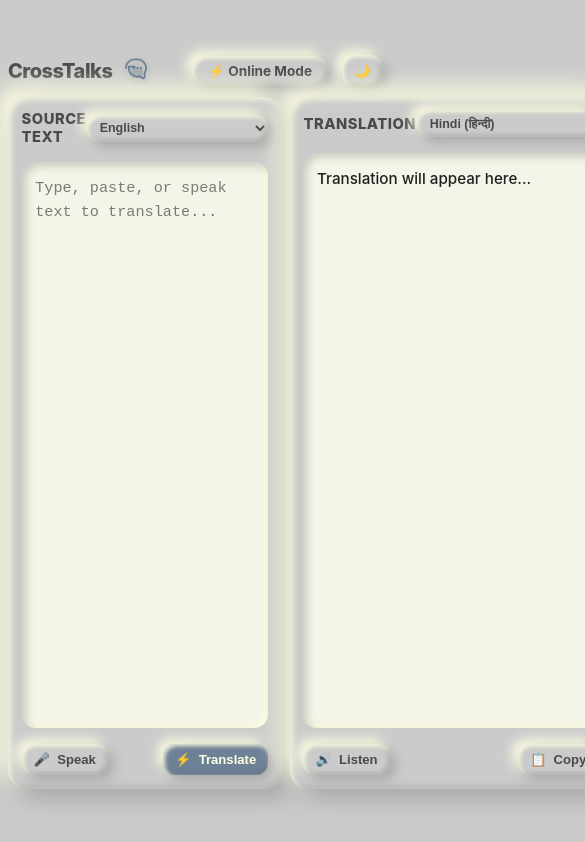
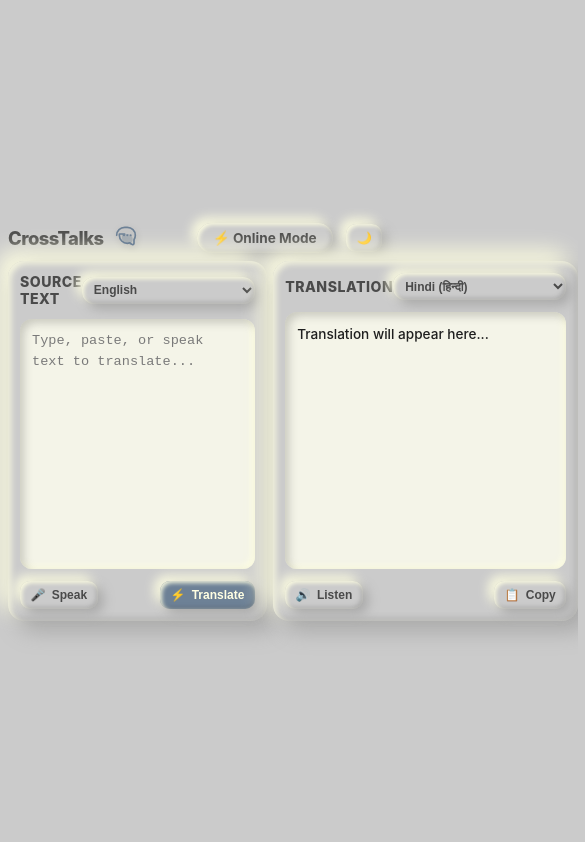
Before and after one commit to Rancho4507/Cross-Talks, a website: page index.html in a window 390 px wide. Shown: the top 842 px of the page, 585 px wide, since content can reach past the window. Drawn offline with Linux system fonts and the light colour scheme.

Commit message:
Fix mobile horizontal card aspect ratio and stretching

```diff
--- a/style.css
+++ b/style.css
@@ -1,6 +1,5 @@
 /* Color Palette: #4A4A4A, #CBCBCB, #FFFFE3, #6D8196 */
 :root {
-  /* Core Swatches */
   --c-charcoal: #4A4A4A;
   --c-clay-grey: #CBCBCB;
   --c-warm-light: #FFFFE3;
@@ -9,15 +8,15 @@
   /* Light Theme (Default) */
   --bg-main: #CBCBCB;
   --card-bg: #CBCBCB;
-  --text-main: #2A2A2A;           /* High contrast dark text */
+  --text-main: #2A2A2A;
   --text-heading: #4A4A4A;
   --text-muted: #5C5C5C;
   --accent-blue: #6D8196;
   --accent-text: #FFFFE3;
 
-  /* Input & Output Box Styling (High Readability) */
-  --field-bg: #F4F4E8;            /* Tint of warm light for crisp contrast */
-  --field-text: #1F1F1F;          /* Deep solid text inside boxes */
+  /* Input & Output Box Styling */
+  --field-bg: #F4F4E8;
+  --field-text: #1F1F1F;
   --field-placeholder: #7A7A7A;
 
   /* Claymorphism 3D Shadows */
@@ -32,14 +31,14 @@
 [data-theme="dark"] {
   --bg-main: #23272C;
   --card-bg: #353B42;
-  --text-main: #FFFFE3;           /* Crisp light warm text */
+  --text-main: #FFFFE3;
   --text-heading: #FFFFE3;
   --text-muted: #CBCBCB;
   --accent-blue: #6D8196;
   --accent-text: #FFFFE3;
 
-  --field-bg: #1C2025;            /* Dark deep container for clear reading */
-  --field-text: #FFFFFF;          /* Pure white text */
+  --field-bg: #1C2025;
+  --field-text: #FFFFFF;
   --field-placeholder: #8C98A6;
 
   --clay-outer: 10px 10px 24px #14171A, -8px -8px 20px #424952;
@@ -68,10 +67,10 @@
   padding: 1.25rem;
 }
 
-/* App Header */
+/* Header */
 .app-header {
   width: 100%;
-  max-width: 1100px;
+  max-width: 1000px;
   display: flex;
   align-items: center;
   justify-content: space-between;
@@ -91,10 +90,9 @@
   letter-spacing: -0.5px;
 }
 
-/* Unique Chat Logo (Right of Title) */
 .brand-logo {
-  width: 32px;
-  height: 32px;
+  width: 30px;
+  height: 30px;
   color: var(--c-slate-blue);
   filter: drop-shadow(1px 2px 3px rgba(0, 0, 0, 0.15));
 }
@@ -115,24 +113,24 @@
   font-weight: 700;
 }
 
-/* Horizontal Side-by-Side Workspace */
+/* Balanced Horizontal Workspace */
 .translator-container {
   display: flex;
-  flex-direction: row; /* Horizontal split */
-  gap: 1.5rem;
+  flex-direction: row;
+  gap: 1rem;
   width: 100%;
-  max-width: 1100px;
-  height: 68vh;
-  min-height: 460px;
+  max-width: 1000px;
+  height: 420px;
+  max-height: 55vh;
 }
 
 /* 3D Clay Cards */
 .clay-card {
   flex: 1;
   background-color: var(--card-bg);
-  border-radius: 26px;
+  border-radius: 24px;
   box-shadow: var(--clay-outer), var(--clay-card-inset);
-  padding: 1.5rem;
+  padding: 1.25rem;
   display: flex;
   flex-direction: column;
 }
@@ -141,32 +139,31 @@
   display: flex;
   justify-content: space-between;
   align-items: center;
-  margin-bottom: 1rem;
+  margin-bottom: 0.75rem;
 }
 
 .panel-title {
-  font-size: 0.92rem;
+  font-size: 0.88rem;
   font-weight: 800;
   text-transform: uppercase;
   letter-spacing: 0.5px;
   color: var(--text-heading);
 }
 
-/* Language Dropdown Select */
 .clay-select {
   background: var(--card-bg);
   color: var(--text-heading);
   border: none;
   outline: none;
-  font-size: 0.92rem;
+  font-size: 0.88rem;
   font-weight: 700;
-  padding: 0.5rem 0.9rem;
-  border-radius: 14px;
+  padding: 0.45rem 0.8rem;
+  border-radius: 12px;
   box-shadow: var(--clay-btn-outer), var(--clay-btn-inset);
   cursor: pointer;
 }
 
-/* High-Visibility Input & Output Areas */
+/* Text Input & Output Areas */
 .clay-input {
   flex: 1;
   width: 100%;
@@ -174,11 +171,11 @@
   color: var(--field-text) !important;
   border: none;
   outline: none;
-  border-radius: 18px;
-  padding: 1.25rem;
-  font-size: 1.15rem;
+  border-radius: 16px;
+  padding: 1rem;
+  font-size: 1rem;
   font-weight: 500;
-  line-height: 1.6;
+  line-height: 1.5;
   resize: none;
   box-shadow: var(--clay-field-inset);
   overflow-y: auto;
@@ -194,13 +191,13 @@
   word-break: break-word;
 }
 
-/* Footer Action Buttons */
+/* Action Controls */
 .panel-footer {
   display: flex;
   align-items: center;
   justify-content: space-between;
-  margin-top: 1rem;
-  gap: 0.75rem;
+  margin-top: 0.75rem;
+  gap: 0.5rem;
 }
 
 .clay-btn {
@@ -208,16 +205,16 @@
   color: var(--text-heading);
   border: none;
   outline: none;
-  font-size: 0.92rem;
+  font-size: 0.88rem;
   font-weight: 700;
-  padding: 0.7rem 1.3rem;
-  border-radius: 16px;
+  padding: 0.6rem 1.1rem;
+  border-radius: 14px;
   box-shadow: var(--clay-btn-outer), var(--clay-btn-inset);
   cursor: pointer;
   display: inline-flex;
   align-items: center;
   justify-content: center;
-  gap: 0.45rem;
+  gap: 0.4rem;
 }
 
 .clay-btn:hover {
@@ -230,9 +227,9 @@
 }
 
 .theme-btn {
-  padding: 0.5rem 0.8rem;
+  padding: 0.45rem 0.75rem;
   border-radius: 50px;
-  font-size: 1.15rem;
+  font-size: 1.1rem;
 }
 
 .btn-primary {
@@ -240,42 +237,42 @@
   color: var(--accent-text);
 }
 
-/* Horizontal Layout Preservation on Mobile */
+/* Horizontal Responsive Adjustment on Phones */
 @media (max-width: 768px) {
   body {
     padding: 0.5rem;
   }
   .app-header {
-    margin-bottom: 0.65rem;
+    margin-bottom: 0.5rem;
   }
   .app-title {
-    font-size: 1.25rem;
+    font-size: 1.15rem;
   }
   .brand-logo {
-    width: 26px;
-    height: 26px;
+    width: 24px;
+    height: 24px;
   }
   .translator-container {
-    flex-direction: row; /* Strict horizontal split on mobile */
-    gap: 0.5rem;
-    height: 82vh;
+    gap: 0.4rem;
+    height: 360px;
+    max-height: 52vh;
   }
   .clay-card {
-    padding: 0.85rem;
-    border-radius: 18px;
+    padding: 0.75rem;
+    border-radius: 16px;
   }
   .clay-input {
-    padding: 0.85rem;
-    font-size: 0.95rem;
-    border-radius: 14px;
+    padding: 0.75rem;
+    font-size: 0.85rem;
+    border-radius: 12px;
   }
   .clay-btn {
-    padding: 0.5rem 0.75rem;
-    font-size: 0.82rem;
-    border-radius: 12px;
+    padding: 0.45rem 0.65rem;
+    font-size: 0.75rem;
+    border-radius: 10px;
   }
   .clay-select {
-    padding: 0.35rem 0.6rem;
-    font-size: 0.78rem;
+    padding: 0.35rem 0.5rem;
+    font-size: 0.75rem;
   }
 }
```
